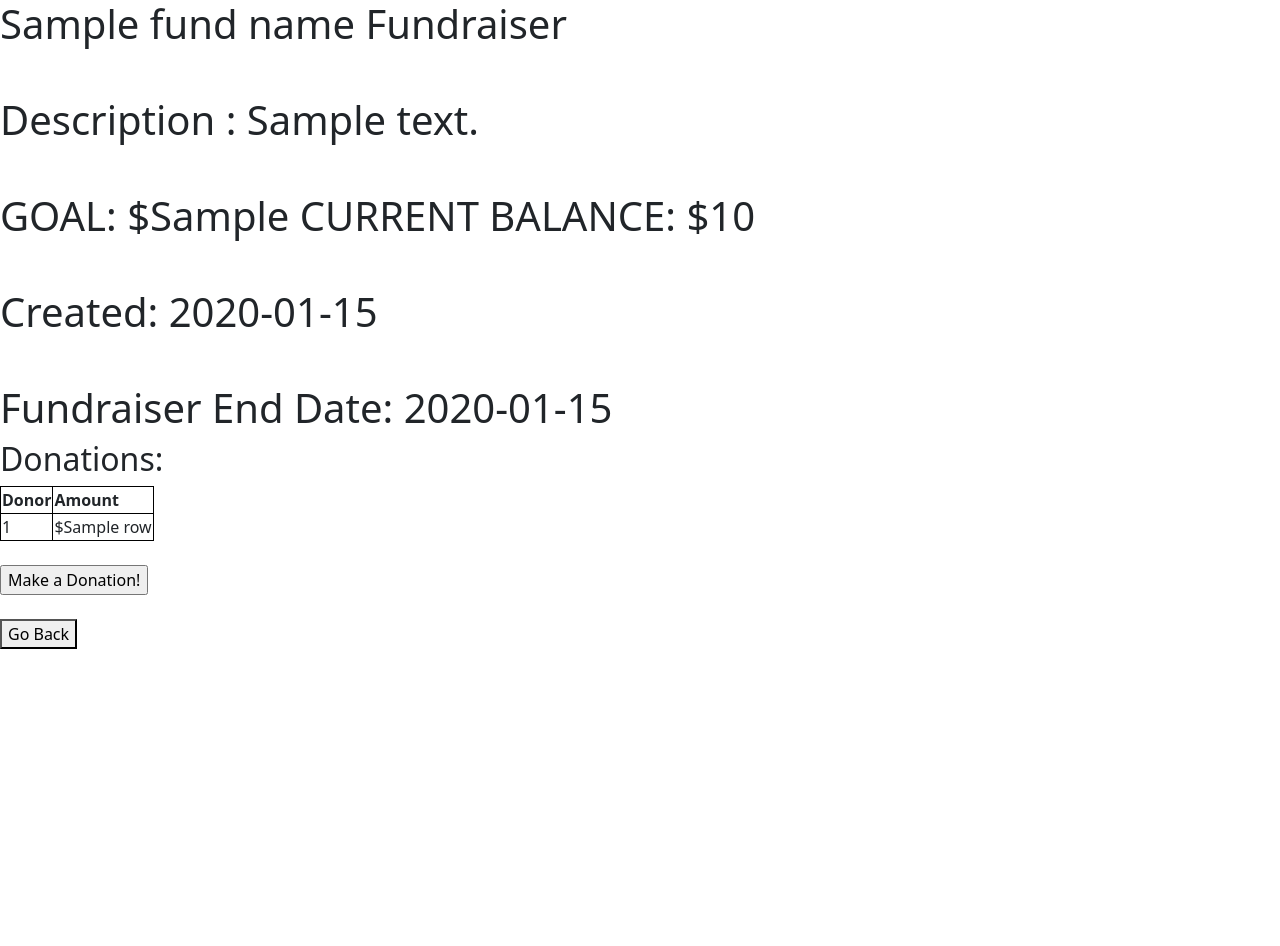
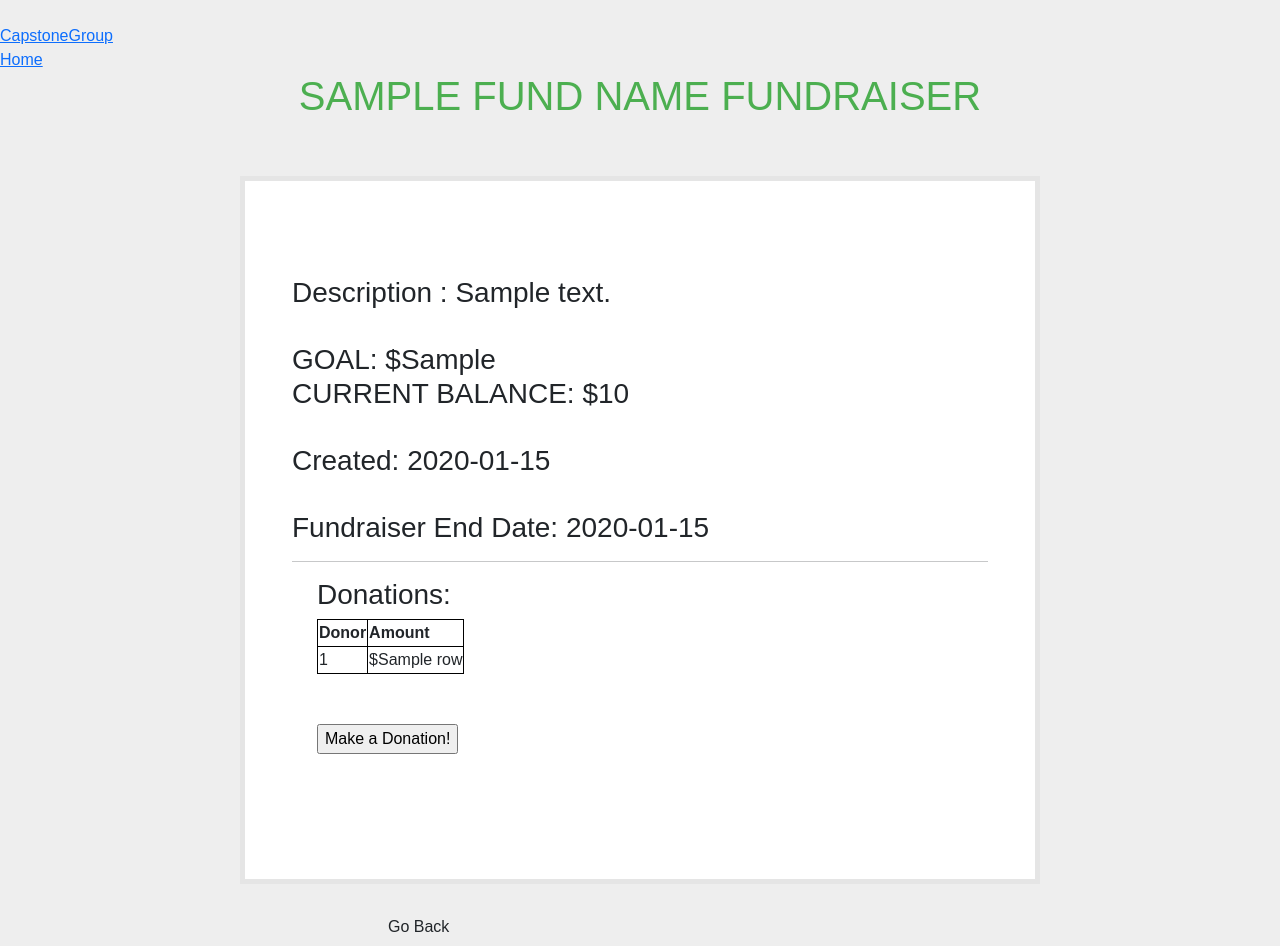
Before and after one commit to ZackPaz2023/CapstoneGroup, a Flask app: template templates/fundraiser.html in a window 1280 px wide. Before the commit the page ends 649 px from the top, so only its background shows below. Run offline with Flask 2, Linux system fonts and the light colour scheme; the template is opened without the code that fills it: most values are stand-ins (such as "Sample title", 1, 10 or a date in 2020).

Commit message:
fixed [new-donation] [fundraiser] pages
edited a few things on [new user] page.
just use compare tool in github to view changes made.

```diff
--- a/app.py
+++ b/app.py
@@ -22,7 +22,7 @@ def home_page(): #create landing page later
 
 @app.route('/dashboard')
 def dashboard():
-    cursor.execute("SELECT Title, Description, FundID, ImagePath, Goal, Balance, ROUND((Balance / Goal) * 100, 1) AS PercentLeft, Name FROM FUNDRAISER INNER JOIN OWNS INNER JOIN USER ON OWNS.EmailAddress = USER.Email WHERE OWNS.FundNo = FUNDRAISER.FundID")
+    cursor.execute("SELECT Title, Description, FundID,  ImagePath, Goal, Balance, ROUND((Balance / Goal) * 100, 1) AS PercentLeft, Name FROM FUNDRAISER INNER JOIN OWNS INNER JOIN USER ON OWNS.EmailAddress = USER.Email WHERE OWNS.FundNo = FUNDRAISER.FundID")
     homePageFundraiserData = cursor.fetchall()
 
     if not currentUser.isGuest:
--- a/templates/fundraiser.html
+++ b/templates/fundraiser.html
@@ -2,48 +2,197 @@
 <html lang="en">
 <head>
     <meta charset="UTF-8">
+    <meta name="viewport" content="width=device-width, initial-scale=1">
     <title>Fundraiser NAME</title>
 
     <link href="https://cdn.jsdelivr.net/npm/bootstrap@5.2.2/dist/css/bootstrap.min.css" rel="stylesheet" integrity="sha384-Zenh87qX5JnK2Jl0vWa8Ck2rdkQ2Bzep5IDxbcnCeuOxjzrPF/et3URy9Bv1WTRi" crossorigin="anonymous">
     <script src="https://cdn.jsdelivr.net/npm/bootstrap@5.2.2/dist/js/bootstrap.bundle.min.js" integrity="sha384-OERcA2EqjJCMA+/3y+gxIOqMEjwtxJY7qPCqsdltbNJuaOe923+mo//f6V8Qbsw3" crossorigin="anonymous"></script>
+
+    <style>
+        * {box-sizing: border-box;}
+
+        h1{
+            text-align: center;
+            text-transform: uppercase;
+            color: #4CAF50;
+        }
+
+        h2 {text-align: left; margin-left: 25px;}
+        h3 {text-align: left;}
+
+        button{
+            margin-left: 375px;
+        }
+
+        input[type=submit]{
+            margin-left: 25px;
+        }
+
+        .donation{
+            margin-left: 25px;
+        }
+
+        label{
+            margin-left: 25px;
+        }
+
+        body{
+            background: #eee !important;
+            margin: 0;
+            font-family: Arial, Helvetica, sans-serif;
+        }
+
+
+        form{
+            margin-top: 50px;
+        }
+
+
+        .wrapper{
+            max-width: 800px;
+            padding: 15px 35px 45px;
+            margin: auto;
+            background-color: #fff;
+            border: 5px solid rgba(0,0,0,0.1);
+
+            .container{
+                margin-top: 80px;
+                margin-bottom: 80px;
+            }
+
+
+            .form-details{
+                margin-bottom: 30px;
+            }
+
+            .form-control{
+                position: relative;
+                font-size: 16px;
+                height: auto;
+                padding: 10px;
+                @include box-sizing(border-box);
+                &:focus {
+                    z-index: 2;
+                }
+            }
+
+            .header {
+                overflow: hidden;
+                background-color: #f1f1f1;
+                padding: 20px 10px;
+            }
+
+            .header a {
+                float: left;
+                color: black;
+                text-align: center;
+                padding: 12px;
+                text-decoration: none;
+                font-size: 18px;
+                line-height: 25px;
+                border-radius: 4px;
+            }
+
+            .header a.logo {
+                font-size: 25px;
+                font-weight: bold;
+            }
+
+            .header a:hover {
+                background-color: #ddd;
+                color: black;
+            }
+
+            .header a.active {
+                background-color: dodgerblue;
+                color: white;
+            }
+
+            .header-right {
+                float: right;
+            }
+
+            @media screen and (max-width: 500px) {
+                .header a {
+                    float: none;
+                    display: block;
+                    text-align: left;
+                }
+
+                .header-right {
+                    float: none;
+                }
+            }
+
+            input[type="text"]{
+                    margin-left: 25px;
+                    margin-bottom: -1px;
+                    border-bottom-left-radius: 0;
+                    border-bottom-right-radius: 0;
+            }
+        }
+    </style>
 </head>
 <body>
-    <h1>{{ fund_name }} Fundraiser
+<br>
+<div class="header">
+    <a href="/dashboard" class="logo">CapstoneGroup</a>
+    <div class="header-right">
+        <a class="active" href="/dashboard">Home</a>
+<!--            <a href="#contact">Contact</a>-->
+<!--            <a href="#about">About</a>-->
+    </div>
+</div>
+
+<h1 class="fundraiser">{{ fund_name }} Fundraiser </h1>
+
 <br><br>
-        Description : {{ fund_desc }}
+
+<div class="wrapper">
+    <div class="container">
+        <h3>Description : {{ fund_desc }}
             <br><br>
             GOAL: ${{ fund_goal }}
+            <br>
             CURRENT BALANCE: ${{fund_balance}}
             <br><br>
-
             Created: {{fund_creationdate}}
             <br><br>
             Fundraiser End Date: {{fund_timeline}}
-    </h1>
-    <h2> Donations: </h2>
+        </h3>
+        <hr>
+
+        <div class="donation">
+            <h3> Donations: </h3>
+
             <table style="border:1px solid black;">
-
                 <thread>
                     <tr style="border:1px solid black;">
                         <th style="border:1px solid black;">Donor</th>
                         <th style="border:1px solid black;">Amount</th>
                     </tr>
                 </thread>
+
                 <tbody>
+
                 {% for row in table %}
                 <tr>
                     <td style="border:1px solid black;">{{row[0]}}</td>
                     <td style="border:1px solid black;">${{row[1]}}</td>
                 </tr>
+
                 {% endfor %}
                 </tbody>
             </table>
-<br>
+        </div>
+
         <form action="/donation-form/{{fund_ID}}">
             <input type="submit" value="Make a Donation!">
         </form>
+    </div>
+</div>
     <br>
-<button onclick="history.back()">Go Back</button>
+<button class="btn btn-default" onclick="history.back()">Go Back</button>
 
 <script src="https://cdn.jsdelivr.net/npm/@popperjs/core@2.11.6/dist/umd/popper.min.js" integrity="sha384-oBqDVmMz9ATKxIep9tiCxS/Z9fNfEXiDAYTujMAeBAsjFuCZSmKbSSUnQlmh/jp3" crossorigin="anonymous"></script>
 <script src="https://cdn.jsdelivr.net/npm/bootstrap@5.2.2/dist/js/bootstrap.min.js" integrity="sha384-IDwe1+LCz02ROU9k972gdyvl+AESN10+x7tBKgc9I5HFtuNz0wWnPclzo6p9vxnk" crossorigin="anonymous"></script>
--- a/templates/login.html
+++ b/templates/login.html
@@ -20,7 +20,7 @@
         }
 
         button{
-            margin-left: 25px;
+            margin-left: 375px;
         }
 
         body{
--- a/templates/new-fundraiser-form.html
+++ b/templates/new-fundraiser-form.html
@@ -14,7 +14,7 @@
         }
 
         button{
-            margin-left: 25px;
+            margin-left: 375px;
         }
 
         body{
```
Also changed, not shown: templates/new-donation.html (+122 -120 lines), templates/new-user-form.html (+19 -7 lines). Lines whose indentation alone changed are shown as unchanged.
